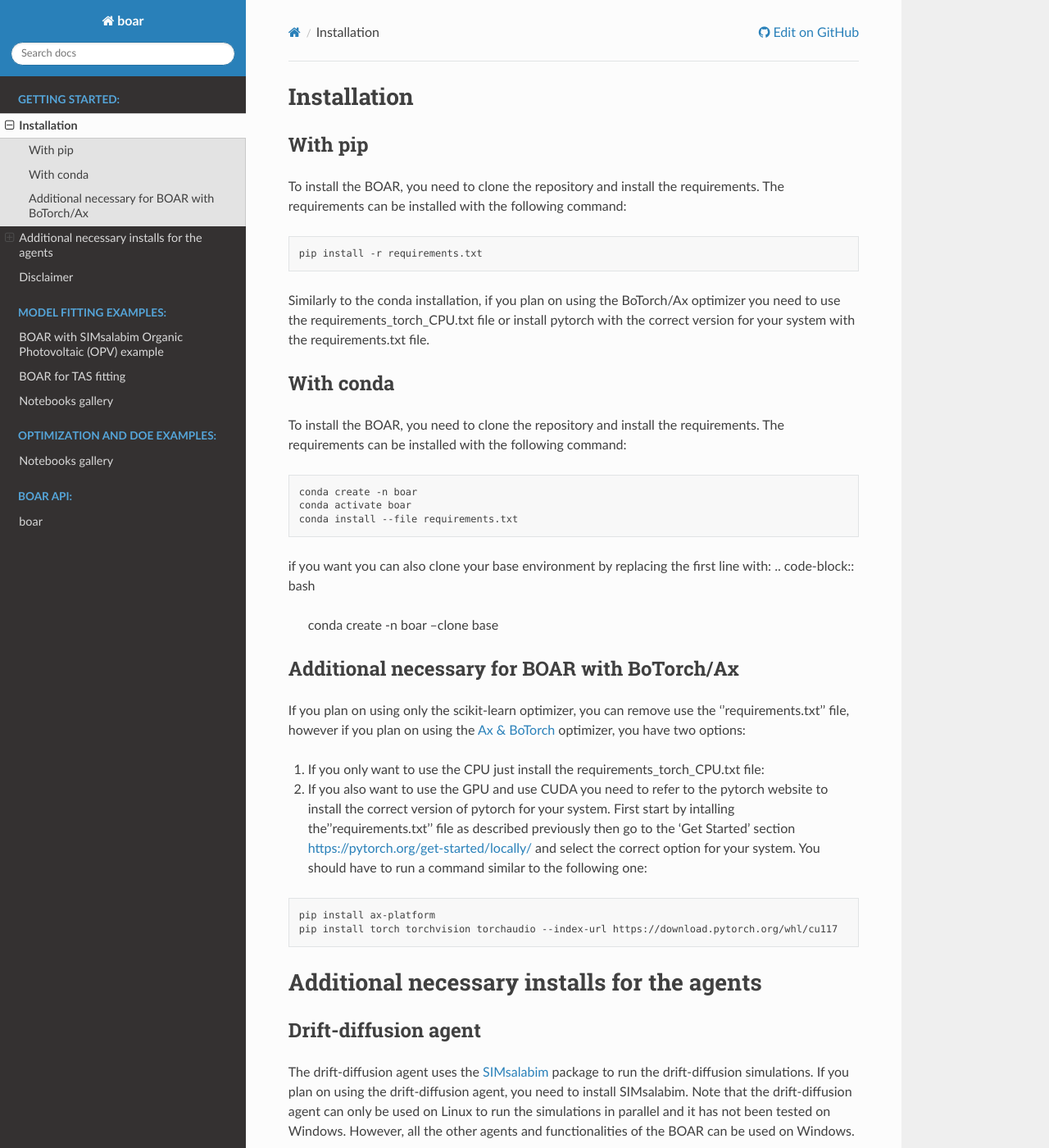
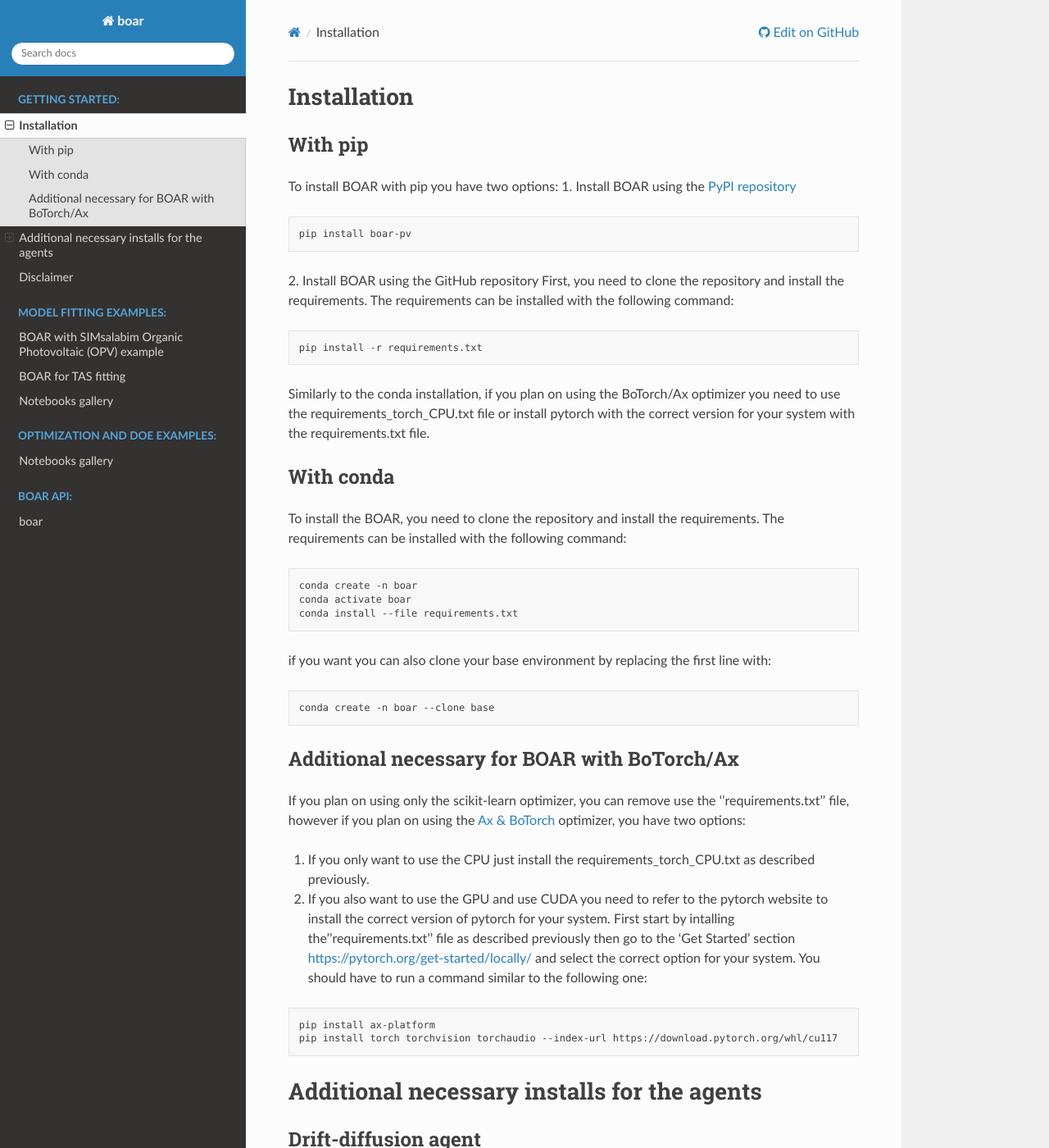
Before and after one commit to i-MEET/boar, a Sphinx documentation site: the page built from docs/source/installation.rst, in a window 1280 px wide and 1400 px high. Shown: the whole window at 82% size. Built offline with Sphinx 7.4.7 and the Read the Docs theme 2.0.0, drawn with Linux system fonts in a browser that asks for light colours; pages that are not in the unit, such as notebooks, are missing from menus.

Commit message:
remove futures from requirements (bug Windows)

```diff
--- a/docs/source/conf.py
+++ b/docs/source/conf.py
@@ -26,7 +26,7 @@
 project = 'boar'
 copyright = '2023, Vincent M. Le Corre, Larry Lüer'
 author = 'Vincent M. Le Corre, Larry Lüer'
-release = '1.0.4'
+release = '1.0.5'
 
 # -- General configuration ---------------------------------------------------
 # https://www.sphinx-doc.org/en/master/usage/configuration.html#general-configuration
--- a/docs/source/installation.rst
+++ b/docs/source/installation.rst
@@ -3,7 +3,16 @@
 
 With pip
 **********************
-To install the BOAR, you need to clone the repository and install the requirements. The requirements can be installed with the following command:
+To install BOAR with pip you have two options:
+1. Install BOAR using the `PyPI repository <https://pypi.org/project/boar-pv/>`_
+
+.. code-block:: bash
+
+    pip install boar-pv
+
+
+2. Install BOAR using the GitHub repository
+First, you need to clone the repository and install the requirements. The requirements can be installed with the following command:
 
 .. code-block:: bash
 
@@ -23,6 +32,7 @@
     conda install --file requirements.txt
 
 if you want you can also clone your base environment by replacing the first line with:
+
 .. code-block:: bash
 
     conda create -n boar --clone base
@@ -32,7 +42,7 @@
 ****************************************************************
 If you plan on using only the scikit-learn optimizer, you can remove use the ''requirements.txt'' file, however if you plan on using the `Ax & BoTorch <https://ax.dev/tutorials/multiobjective_optimization.html>`_ optimizer, you have two options:
 
-1. If you only want to use the CPU just install the requirements_torch_CPU.txt file:
+1. If you only want to use the CPU just install the requirements_torch_CPU.txt as described previously.
 2. If you also want to use the GPU and use CUDA you need to refer to the pytorch website to install the correct version of pytorch for your system. First start by intalling the''requirements.txt'' file as described previously then go to the 'Get Started' section `https://pytorch.org/get-started/locally/ <https://ax.dev/tutorials/multiobjective_optimization.html>`_ and select the correct option for your system. You should have to run a command similar to the following one:
 
 .. code-block:: bash
--- a/requirements.txt
+++ b/requirements.txt
@@ -12,4 +12,3 @@
 sqlalchemy
 pyodbc
 openpyxl
-futures
--- a/requirements_main.txt
+++ b/requirements_main.txt
@@ -12,7 +12,6 @@
 sqlalchemy
 pyodbc
 openpyxl
-futures
 torch
 torchvision
 torchaudio
--- a/requirements_torch_CPU.txt
+++ b/requirements_torch_CPU.txt
@@ -12,7 +12,6 @@
 sqlalchemy
 pyodbc
 openpyxl
-futures
 torch
 torchvision
 torchaudio
--- a/setup.py
+++ b/setup.py
@@ -5,7 +5,7 @@
 
 setuptools.setup(
     name="boar_pv", # Replace with your own username
-    version="1.0.4",
+    version="1.0.5",
     author="Vincent Le Corre, Larry Lueer",
     author_email="vincent.le.corre@fau.de",
     description="High throughput parameter extraction and experimental design with Bayesian optimization",
@@ -39,7 +39,6 @@
         'sqlalchemy>=1.4',
         'pyodbc>=4.0',
         'openpyxl>=3.0',
-        'futures>=3.0',
         'torch>=2.0',
         'torchvision>=0.15',
         'torchaudio>=2.0',
```
Also changed, not shown: README.md (+21 -5 lines), 3 other files.
